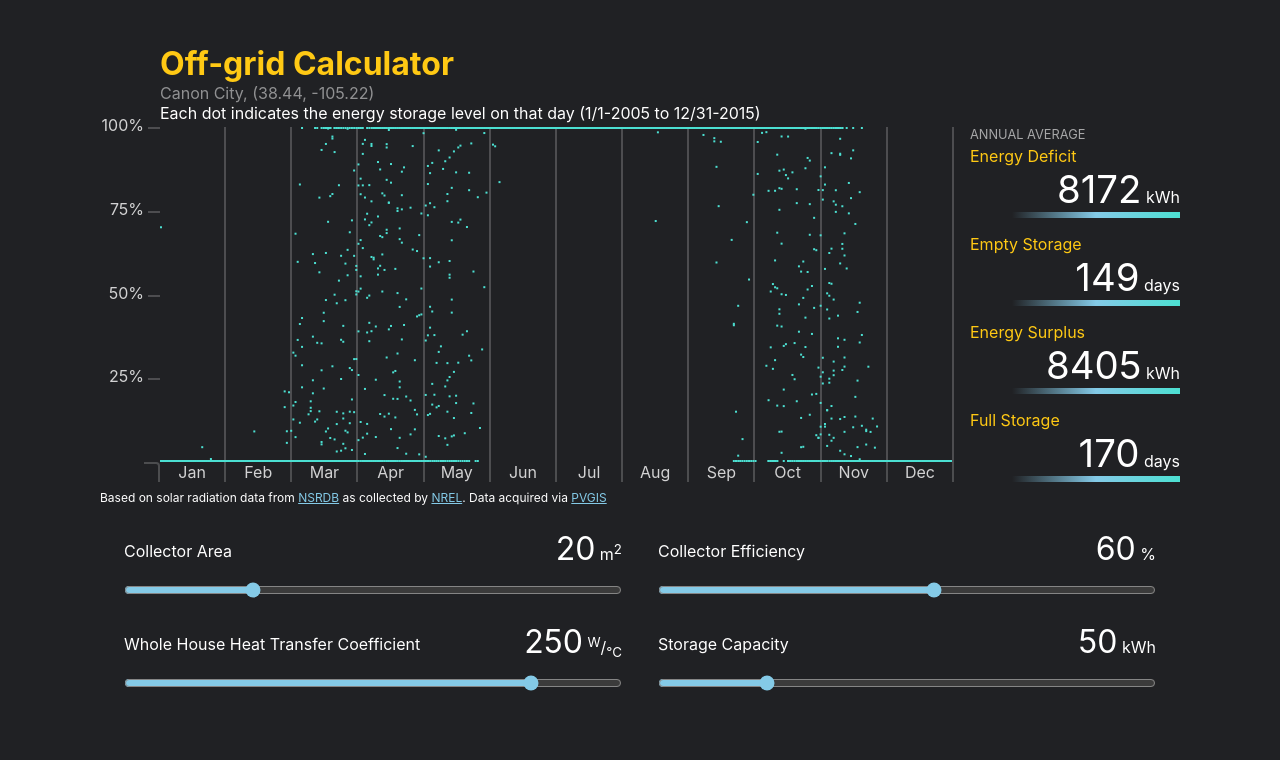
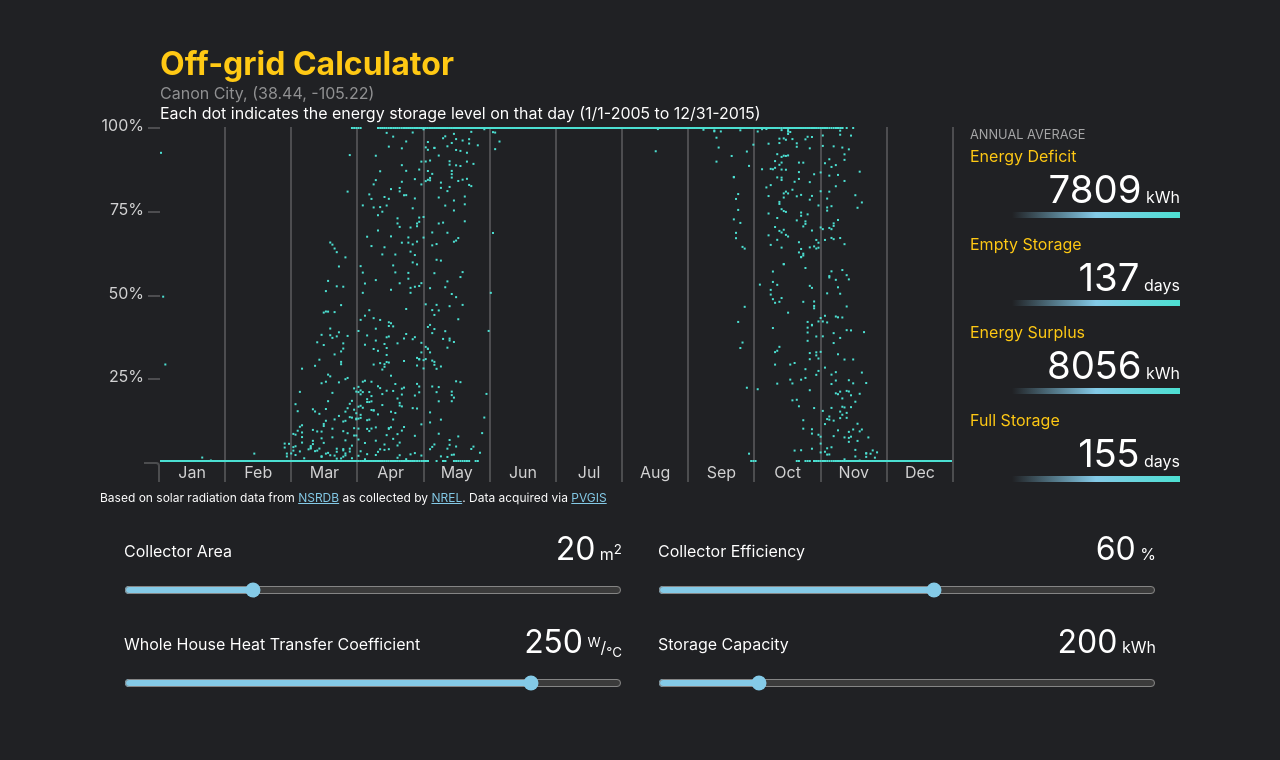
Before and after one commit to DLFDK/Offgrid-calculator, a website: page website/src/index.html in a window 1280 px wide. Shown: the top 760 px of the page. Drawn offline with Linux system fonts and the light colour scheme.

Commit message:
Update storage to a maximum of 1000 kWh

```diff
--- a/website/src/index.html
+++ b/website/src/index.html
@@ -129,8 +129,8 @@
                 </div>
                 <div class="controls__range">
                     <label class="controls__parameter-name" for="storage">Storage Capacity</label>
-                    <p class="controls__value"><span class="controls__number" id="controls__storage">50</span> kWh</p>
-                    <input class="controls__input" id="storage" type="range" min="10" max="200" value="50" factor="1"/>
+                    <p class="controls__value"><span class="controls__number" id="controls__storage">200</span> kWh</p>
+                    <input class="controls__input" id="storage" type="range" min="10" max="1000" value="200" factor="1"/>
                 </div>
             </div>
             <div class="description">
--- a/website/src/js/index.js
+++ b/website/src/js/index.js
@@ -28,7 +28,7 @@ async function main() {
         solar: 20,
         efficiency: .6,
         htc: 250,
-        storage: 50
+        storage: 200
     };
     canvas.width = container.offsetWidth;
     canvas.height = container.offsetHeight;
--- a/website/src/js/index/main.js
+++ b/website/src/js/index/main.js
@@ -31,7 +31,7 @@ async function main() {
         solar: 20, // m2
         efficiency: 0.6, // Fraction
         htc: 250, // W/degC
-        storage: 50 // kWh
+        storage: 200 // kWh
     };
 
     canvas.width = container.offsetWidth;
```
Also changed, not shown: website/dist/index.html, website/dist/js/index.js.
